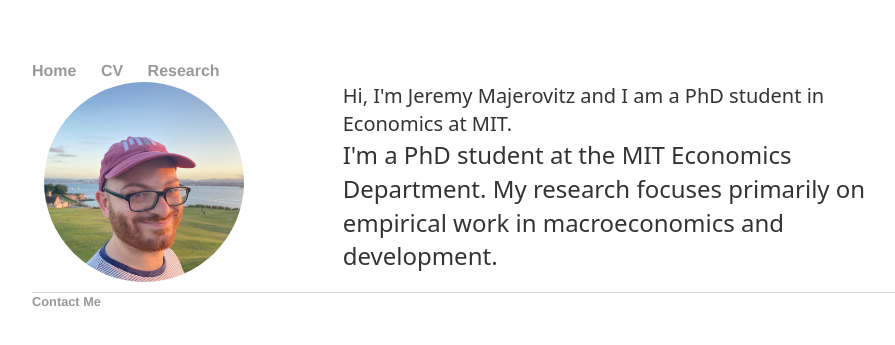
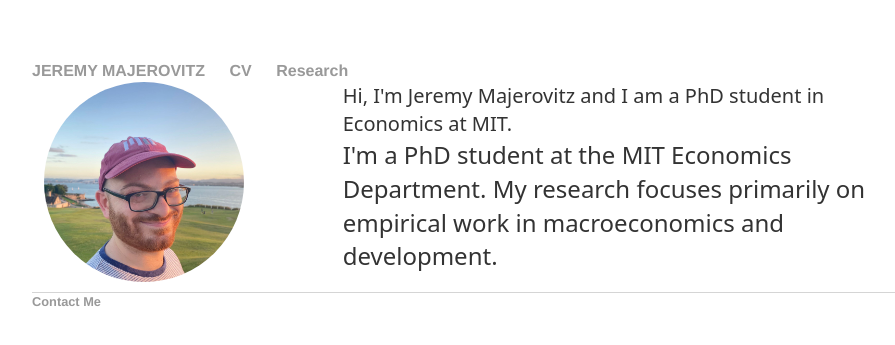
Before and after one commit to jmajic/jmajic.github.io, a Jekyll site: the page built from index.html, in a window 1280 px wide. Shown: the top 345 px of the page, without its empty margins (160-1055 px from the left). Built offline with Jekyll 4.4.1, drawn with Linux system fonts in a browser that asks for light colours.

Commit message:
Change from "Home" to "JEREMY MAJEROVITZ"

```diff
--- a/_layouts/default.html
+++ b/_layouts/default.html
@@ -12,7 +12,7 @@
 		<body>
 			<nav>
 	    		<ul>
-	        		<li><a href="/">Home</a></li>
+	        		<li><a href="/">JEREMY MAJEROVITZ</a></li>
 	        		<li><a href="/cv/Majerovitz_CV_April_2019.pdf">CV</a></li>
 	        		<li><a href="/research">Research</a></li>
 	    		</ul>
```
